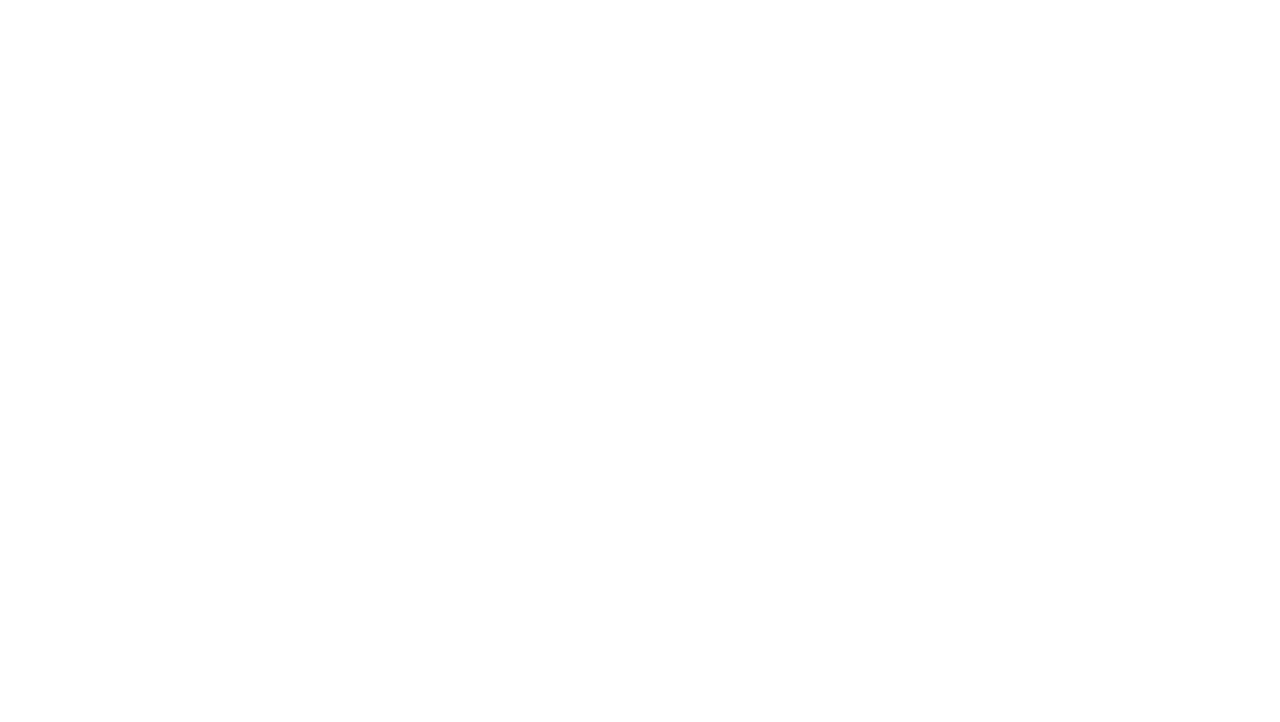
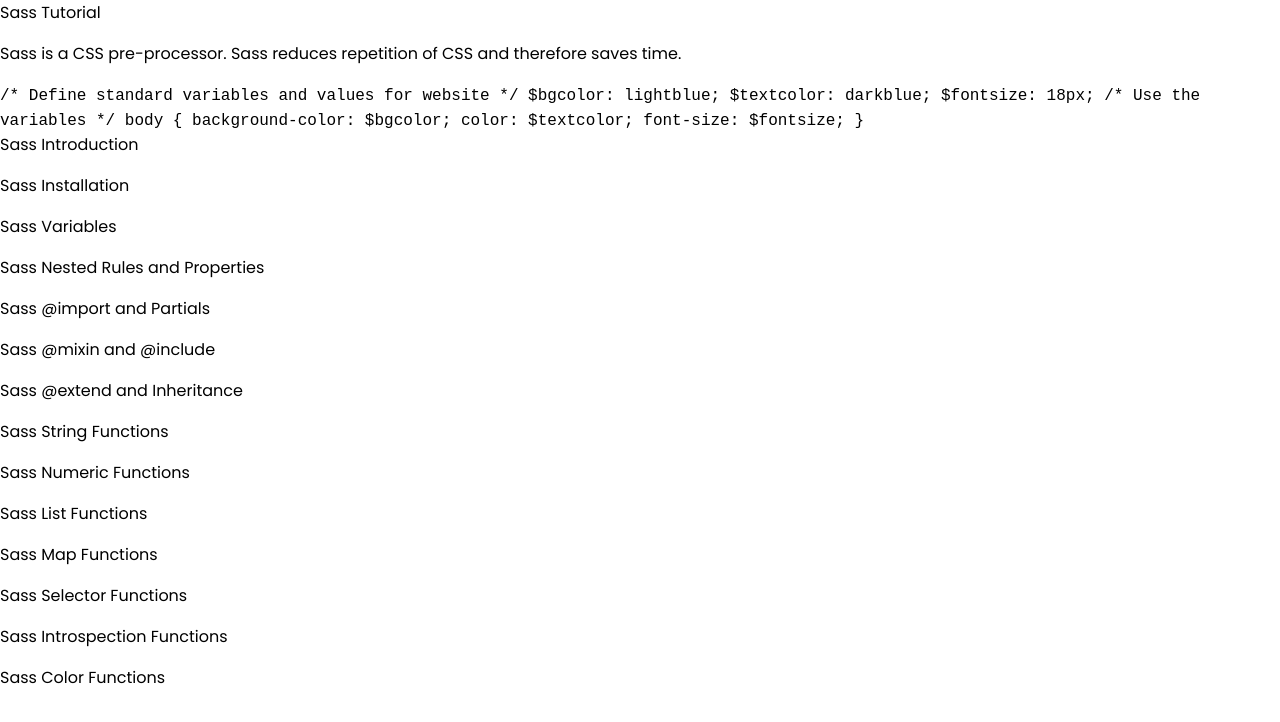
Before and after one commit to DDuplinszki/FreeCodeCamp-responsive-cert-4-documentation, a plain HTML site: page index.html in a window 1280 px wide. Drawn offline with Linux system fonts and the light colour scheme.

Commit message:
added some text

```diff
--- a/index.html
+++ b/index.html
@@ -2,12 +2,12 @@
 
 <html>
   <head>
-        <meta charset="utf-8">
-        <meta http-equiv="X-UA-Compatible" content="IE=edge">
+    <meta charset="utf-8" />
+    <meta http-equiv="X-UA-Compatible" content="IE=edge" />
     <title></title>
-        <meta name="description" content="">
-        <meta name="viewport" content="width=device-width, initial-scale=1">
-        <link rel="stylesheet" href="style.css">
+    <meta name="description" content="" />
+    <meta name="viewport" content="width=device-width, initial-scale=1" />
+    <link rel="stylesheet" href="style.css" />
   </head>
   <body>
     <nav id="navbar">
@@ -22,48 +22,103 @@
     </nav>
     <main id="main-doc">
       <section class="main-section">
-                <header></header>
+        <header>Sass Tutorial</header>
+        <p>
+          Sass is a CSS pre-processor. Sass reduces repetition of CSS and
+          therefore saves time.
+        </p>
+        <p></p>
+        <p></p>
+        <code>
+            /* Define standard variables and values for website */
+            $bgcolor: lightblue;
+            $textcolor: darkblue;
+            $fontsize: 18px;
+
+            /* Use the variables */
+            body {
+              background-color: $bgcolor;
+              color: $textcolor;
+              font-size: $fontsize;
+            }
+        </code>
+      </section>
+      <section class="main-section">
+        <header>Sass Introduction</header>
         <p></p>
         <code></code>
-
       </section>
       <section class="main-section">
         <header></header>
         <p></p>
-                <code></code>
-
+        <p></p>
+        <code> </code>
       </section>
       <section class="main-section">
-                <header></header>
+        <header>Sass Installation</header>
         <p></p>
         <code></code>
-
       </section>
       <section class="main-section">
-                <header></header>
+        <header>Sass Variables</header>
         <p></p>
         <code></code>
-
       </section>
       <section class="main-section">
-                <header></header>
+        <header>Sass Nested Rules and Properties</header>
         <p></p>
         <code></code>
-
       </section>
       <section class="main-section">
-                <header></header>
+        <header>Sass @import and Partials</header>
         <p></p>
         <code></code>
-
       </section>
       <section class="main-section">
-                <header></header>
+        <header>Sass @mixin and @include</header>
         <p></p>
         <code></code>
-
       </section>
-
+      <section class="main-section">
+        <header>Sass @extend and Inheritance</header>
+        <p></p>
+        <code></code>
+      </section>
+      <section class="main-section">
+        <header>Sass String Functions</header>
+        <p></p>
+        <code></code>
+      </section>
+      <section class="main-section">
+        <header>Sass Numeric Functions</header>
+        <p></p>
+        <code></code>
+      </section>
+      <section class="main-section">
+        <header>Sass List Functions</header>
+        <p></p>
+        <code></code>
+      </section>
+      <section class="main-section">
+        <header>Sass Map Functions</header>
+        <p></p>
+        <code></code>
+      </section>
+      <section class="main-section">
+        <header>Sass Selector Functions</header>
+        <p></p>
+        <code></code>
+      </section>
+      <section class="main-section">
+        <header>Sass Introspection Functions</header>
+        <p></p>
+        <code></code>
+      </section>
+      <section class="main-section">
+        <header>Sass Color Functions</header>
+        <p></p>
+        <code></code>
+      </section>
     </main>
 
     <script src="https://cdn.freecodecamp.org/testable-projects-fcc/v1/bundle.js"></script>
```
Lines whose indentation alone changed are shown as unchanged.
